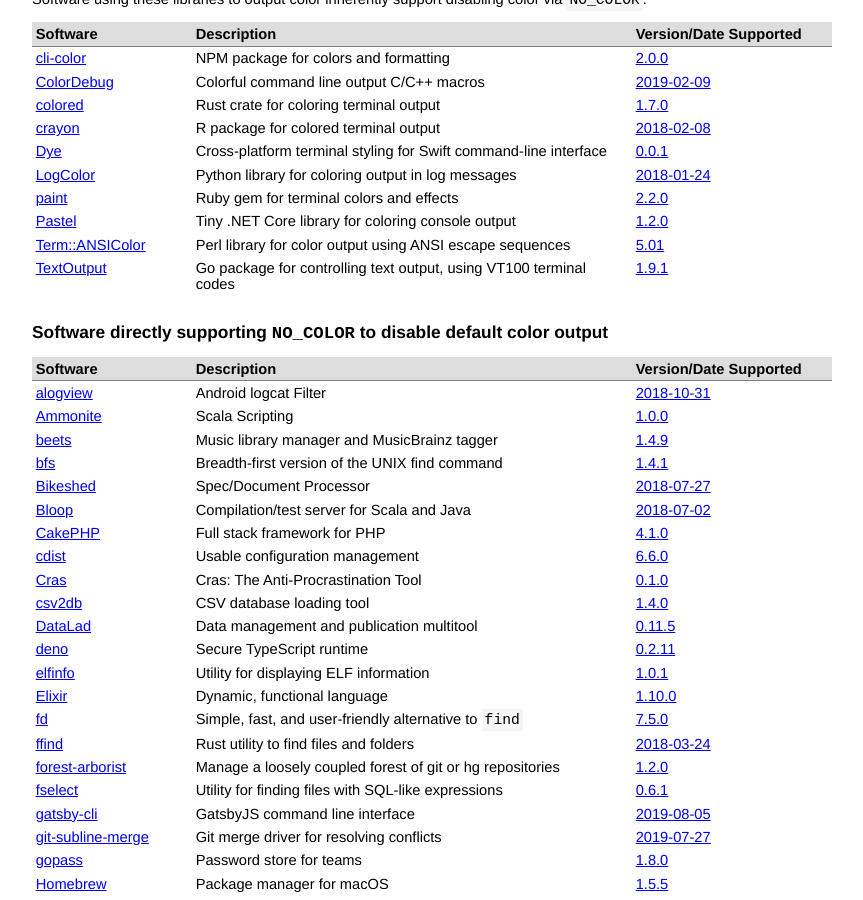
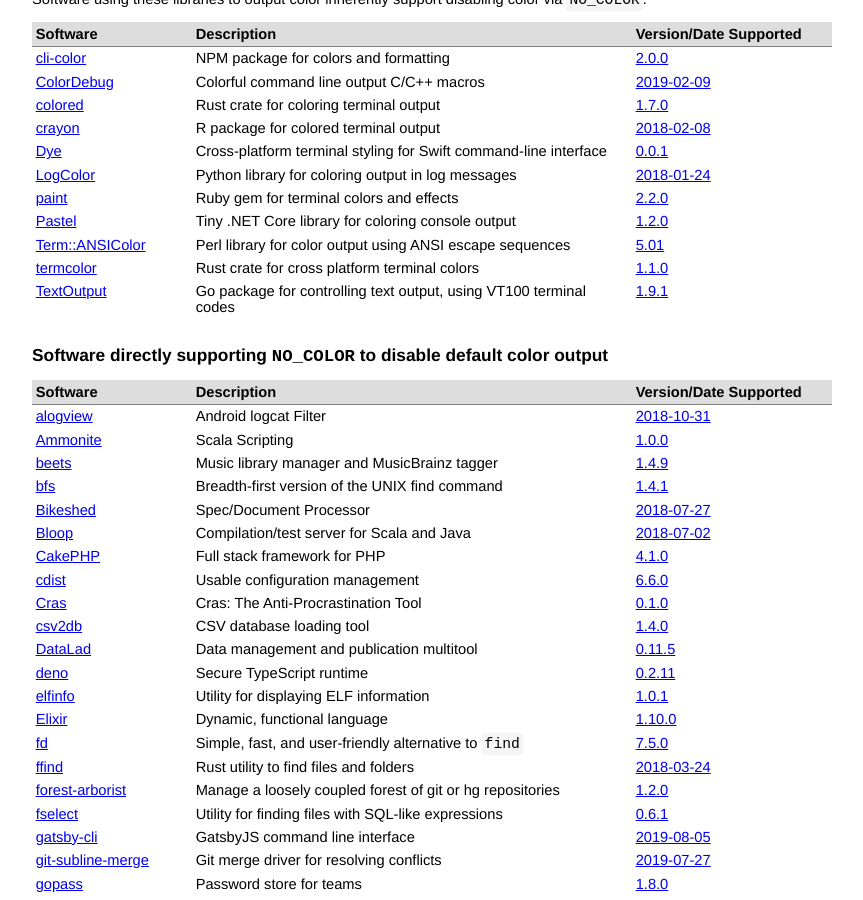
Before and after one commit to jcs/no_color, a Jekyll site: the page built from index.md, in a window 1280 px wide and 900 px high, scrolled down 443 px. Shown: the whole window, without its empty margins (208-1071 px from the left). Built offline with Jekyll 4.4.1, drawn with Linux system fonts in a browser that asks for light colours; our own code applies the rules of GitHub Pages for plain Markdown files.

Commit message:
Add termcolor to list of compliant libraries

```diff
--- a/index.md
+++ b/index.md
@@ -49,6 +49,7 @@ color via `NO_COLOR`.
 | [paint](https://github.com/janlelis/paint) | Ruby gem for terminal colors and effects | [2.2.0](https://github.com/janlelis/paint/tree/v2.2.0) |
 | [Pastel](https://github.com/silkfire/Pastel) | Tiny .NET Core library for coloring console output | [1.2.0](https://github.com/silkfire/Pastel/commit/8a89c2930a2b7ff2c6beae67e6c00fe1d74189d5) |
 | [Term::ANSIColor](https://metacpan.org/release/Term-ANSIColor) | Perl library for color output using ANSI escape sequences | [5.01](https://metacpan.org/changes/release/RRA/Term-ANSIColor-5.01) |
+| [termcolor](https://github.com/BurntSushi/termcolor) | Rust crate for cross platform terminal colors | [1.1.0](https://github.com/BurntSushi/termcolor/commit/423e28eb69a77799179474575869c5b0433d6adb) |
 | [TextOutput](https://github.com/xyproto/textoutput) | Go package for controlling text output, using VT100 terminal codes | [1.9.1](https://github.com/xyproto/textoutput/tree/v1.9.1) |
 {: rules="groups"}
 
```
